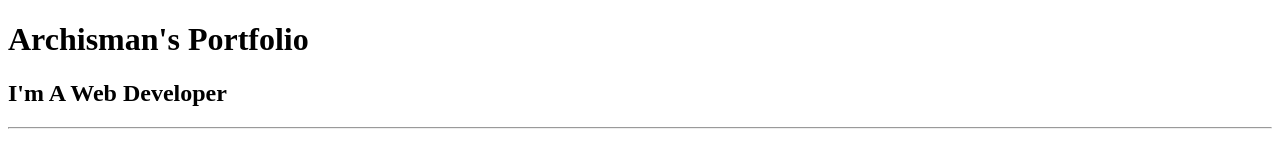
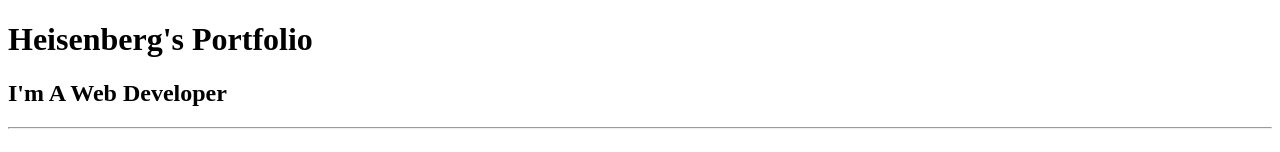
Before and after one commit to RE-Heisenberg/portfolio-html, a plain HTML site: page index.html in a window 1280 px wide. Shown: the top 152 px of the page. Drawn offline with Linux system fonts and the light colour scheme.

Commit message:
Update index.html

```diff
--- a/index.html
+++ b/index.html
@@ -7,7 +7,7 @@
   <title>Portfolio Project</title>
 </head>
 <body>
-    <h1>Archisman's Portfolio</h1>
+    <h1>Heisenberg's Portfolio</h1>
     <h2>I'm A Web Developer</h2>
     <hr />
     <h2>
```
